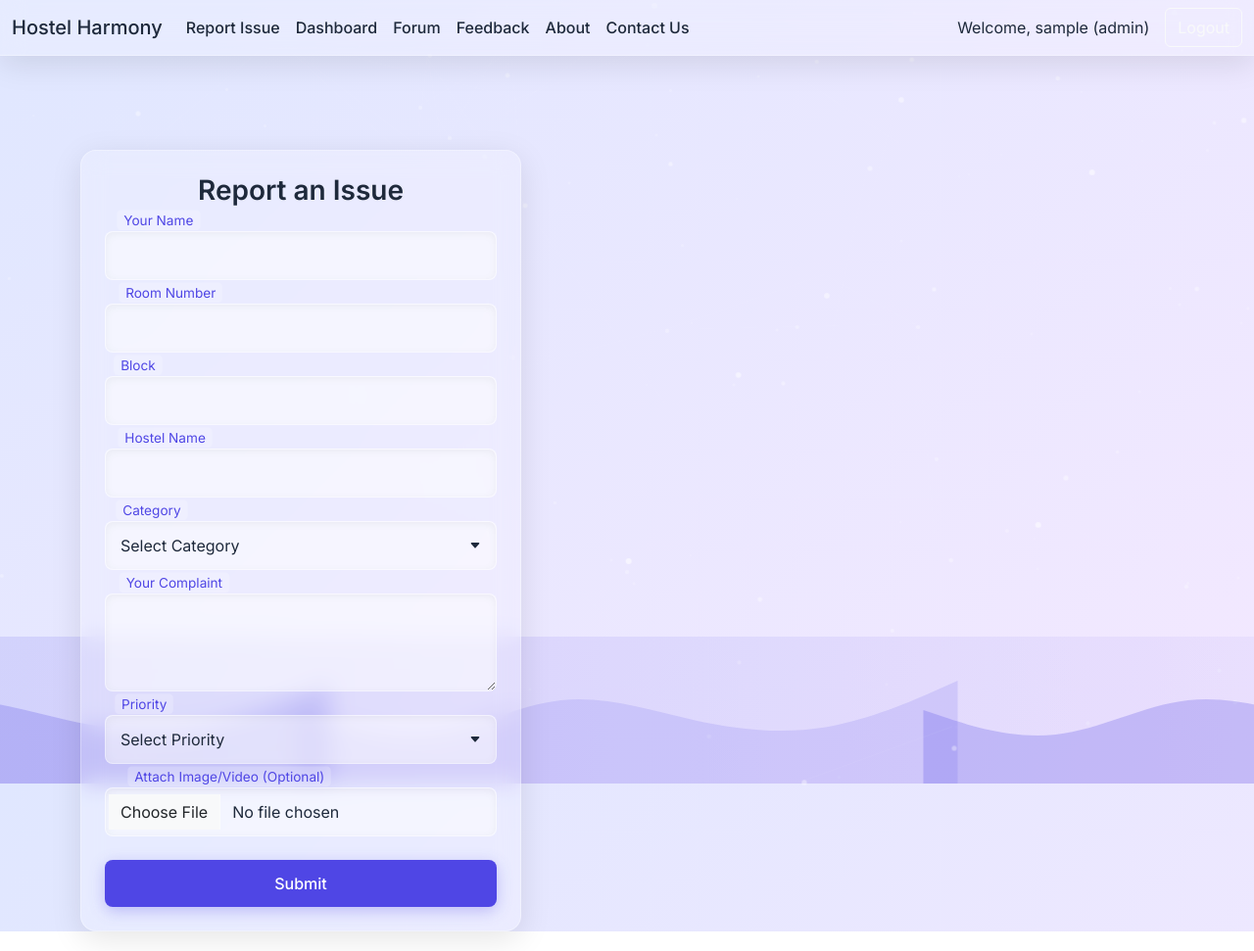
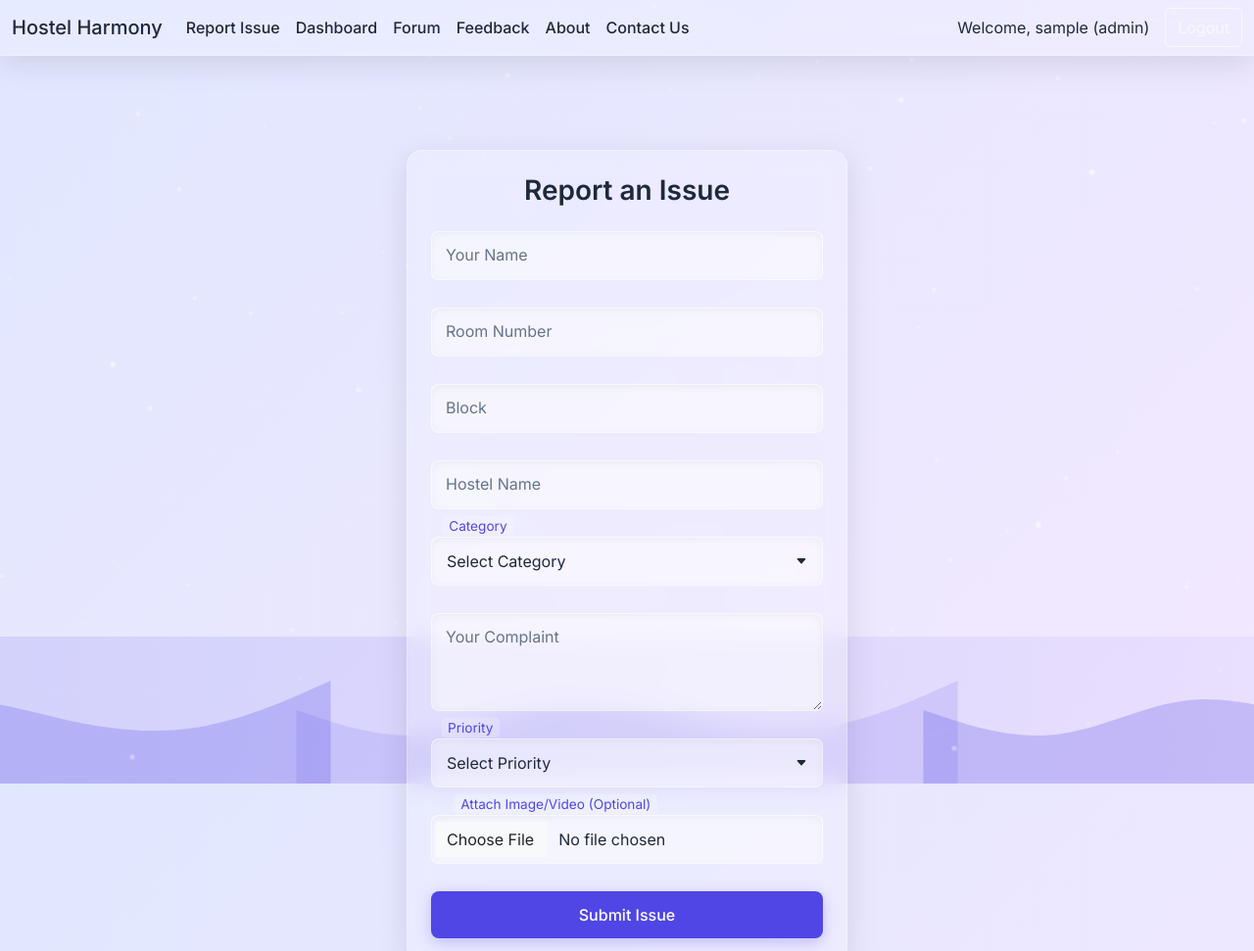
Before and after one commit to CodewithAsh10/Hostel_Issue, a plain HTML site: page index.html in a window 1280 px wide. Shown: the top 971 px of the page at 98% size. Drawn offline with nearby package versions, Linux system fonts and the light colour scheme; sample sign-in values are in the browser's storage.

Commit message:
Update index.html

```diff
--- a/index.html
+++ b/index.html
@@ -6,7 +6,6 @@
     <title>Hostel Harmony - Report Issue</title>
     <link href="https://cdn.jsdelivr.net/npm/bootstrap@5.3.0/dist/css/bootstrap.min.css" rel="stylesheet">
     <link rel="stylesheet" href="styles.css">
-    <link href="https://fonts.googleapis.com/css2?family=Poppins:wght@400;600;700&display=swap" rel="stylesheet">
 </head>
 <body>
     <div id="background-animation">
@@ -22,26 +21,26 @@
     </div>
     <div id="particles"></div>
     <div class="container mt-5 pt-5">
-        <div class="card p-4 form-card">
-            <h2 class="card-title text-center">Report an Issue</h2>
+        <div class="card p-4 form-card mx-auto">
+            <h2 class="card-title">Report an Issue</h2>
             <form id="complaintForm">
-                <div class="mb-4 form-group">
-                    <input type="text" class="form-control" id="name" required>
+                <div class="form-group">
+                    <input type="text" class="form-control" id="name" placeholder=" " required>
                     <label for="name" class="form-label">Your Name</label>
                 </div>
-                <div class="mb-4 form-group">
-                    <input type="text" class="form-control" id="room" required>
+                <div class="form-group">
+                    <input type="text" class="form-control" id="room" placeholder=" " required>
                     <label for="room" class="form-label">Room Number</label>
                 </div>
-                <div class="mb-4 form-group">
-                    <input type="text" class="form-control" id="block" required>
+                <div class="form-group">
+                    <input type="text" class="form-control" id="block" placeholder=" " required>
                     <label for="block" class="form-label">Block</label>
                 </div>
-                <div class="mb-4 form-group">
-                    <input type="text" class="form-control" id="hostel" required>
+                <div class="form-group">
+                    <input type="text" class="form-control" id="hostel" placeholder=" " required>
                     <label for="hostel" class="form-label">Hostel Name</label>
                 </div>
-                <div class="mb-4 form-group">
+                <div class="form-group">
                     <select class="form-control" id="category" required>
                         <option value="" disabled selected>Select Category</option>
                         <option value="Electricity">Electricity</option>
@@ -53,11 +52,11 @@
                     </select>
                     <label for="category" class="form-label">Category</label>
                 </div>
-                <div class="mb-4 form-group">
-                    <textarea class="form-control" id="complaint" rows="3" required></textarea>
+                <div class="form-group">
+                    <textarea class="form-control" id="complaint" rows="3" placeholder=" " required></textarea>
                     <label for="complaint" class="form-label">Your Complaint</label>
                 </div>
-                <div class="mb-4 form-group">
+                <div class="form-group">
                     <select class="form-control" id="priority" required>
                         <option value="" disabled selected>Select Priority</option>
                         <option value="Urgent">Urgent</option>
@@ -66,11 +65,11 @@
                     </select>
                     <label for="priority" class="form-label">Priority</label>
                 </div>
-                <div class="mb-4 form-group">
+                <div class="form-group">
                     <input type="file" class="form-control" id="media" accept="image/*,video/*">
                     <label for="media" class="form-label">Attach Image/Video (Optional)</label>
                 </div>
-                <button type="submit" class="btn btn-primary w-100">Submit</button>
+                <button type="submit" class="btn btn-primary w-100">Submit Issue</button>
             </form>
         </div>
     </div>
```
